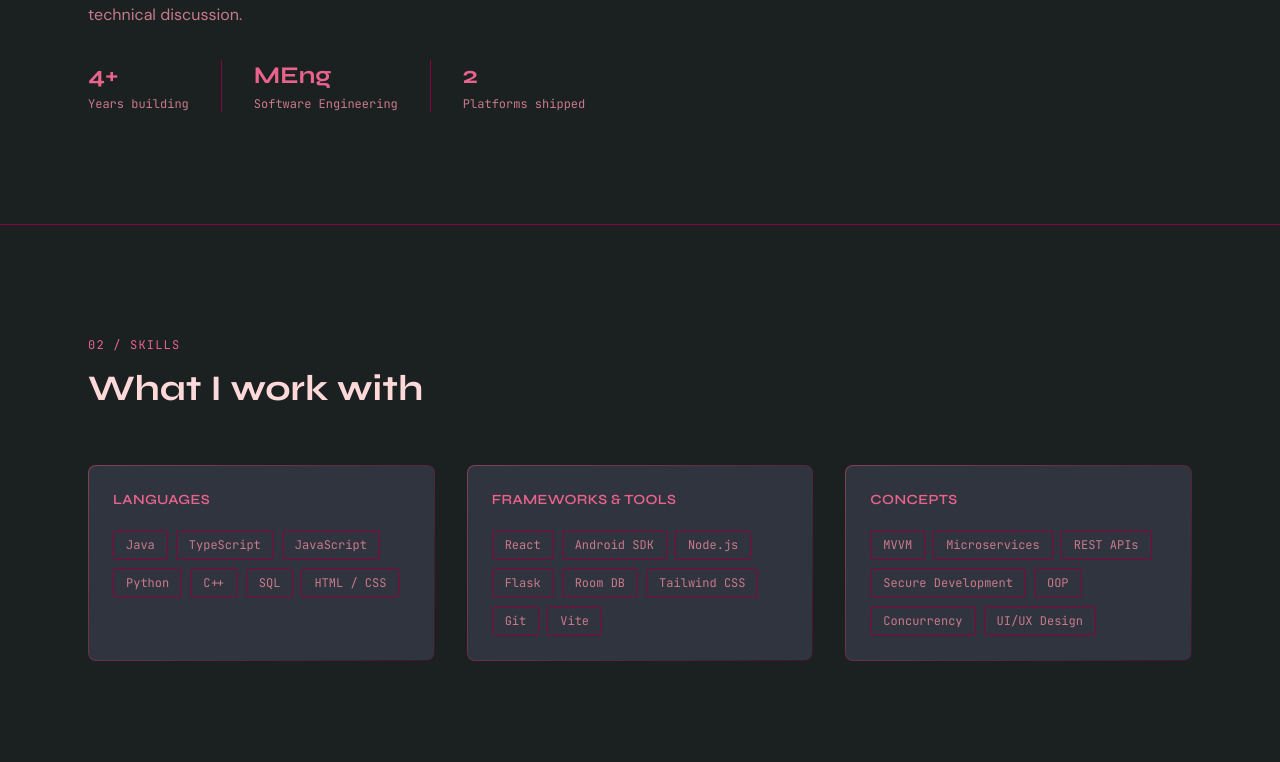
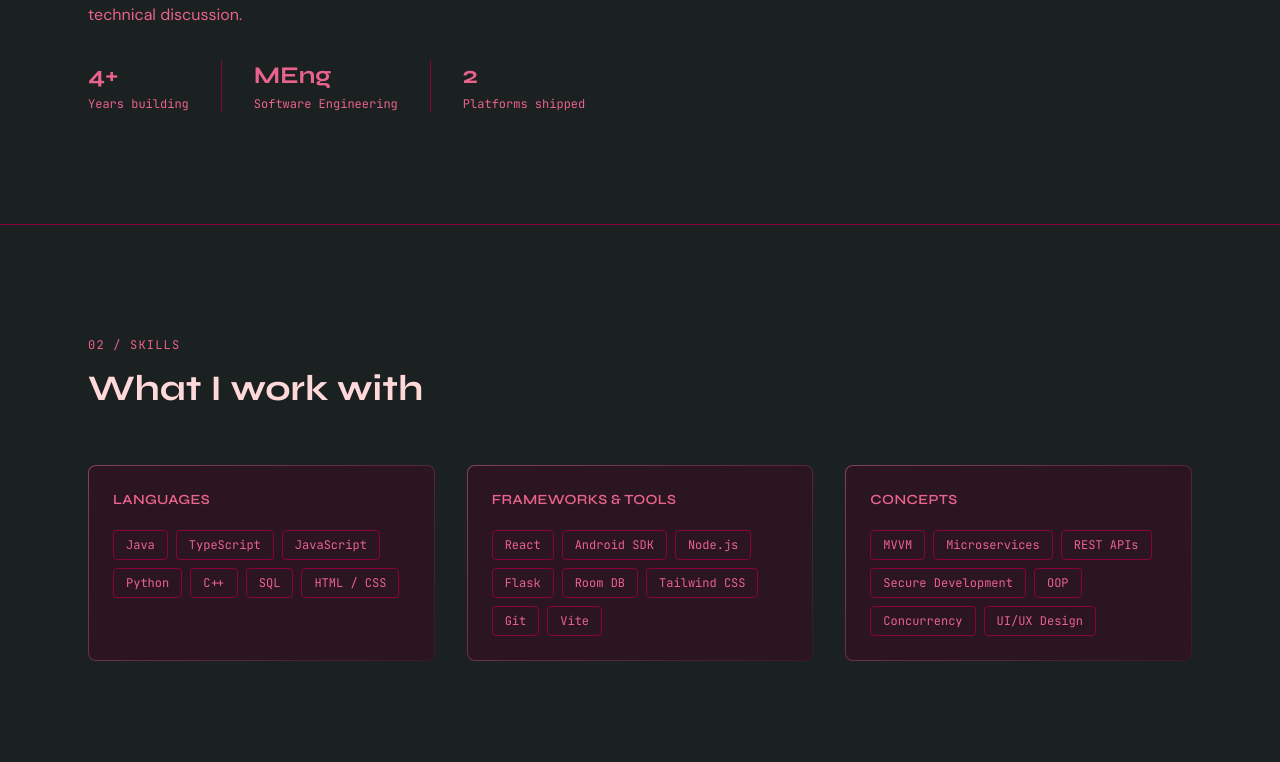
Before and after one commit to zeez30/portfolio, a React (Vite) app: page / in a window 1280 px wide. Shown: the part 1338-2100 px from the top of the page. Built offline with nearby package versions, Linux system fonts and the light colour scheme.

Commit message:
switch to light theme

```diff
--- a/src/index.css
+++ b/src/index.css
@@ -21,7 +21,7 @@
   }
   .border-gradient {
     border: 1px solid transparent;
-    background: linear-gradient(#30343f, #30343f) padding-box,
+    background: linear-gradient(#2a1520, #2a1520) padding-box,
                 linear-gradient(135deg, rgba(234,99,140,0.5), rgba(137,2,62,0.3)) border-box;
   }
 }
--- a/tailwind.config.js
+++ b/tailwind.config.js
@@ -5,13 +5,13 @@ export default {
     extend: {
       colors: {
         bg:            '#1b2021',   // carbon-black
-        surface:       '#30343f',   // jet-black
+        surface:       '#2a1520',   // warm dark rose
         border:        '#89023e',   // dark-raspberry
         accent:        '#ea638c',   // blush-rose
         'accent-dim':  '#89023e',   // dark-raspberry
         violet:        '#89023e',   // dark-raspberry
         textprimary:   '#ffd9da',   // soft-blush
-        textsecondary: '#c97a8a',   // derived muted rose
+        textsecondary: '#ea638c',   // blush-rose (bold, not muted)
       },
       fontFamily: {
         display: ['Syne', 'sans-serif'],
```
